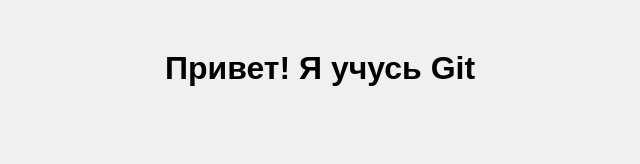
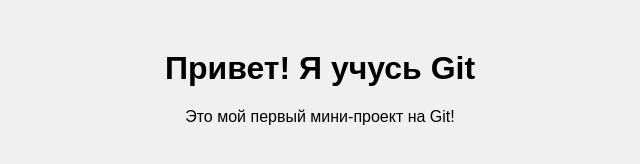
Before and after one commit to samirovnikita/proto, a plain HTML site: page index.html in a window 1280 px wide. Shown: the whole page, without its empty margins (320-960 px from the left). Drawn offline with Linux system fonts and the light colour scheme.

Commit message:
Seconde p

```diff
--- a/index.html
+++ b/index.html
@@ -8,5 +8,6 @@
 </head>
 <body>
     <h1>Привет! Я учусь Git</h1>
+    <p>Это мой первый мини-проект на Git!</p>
 </body>
 </html>
```
